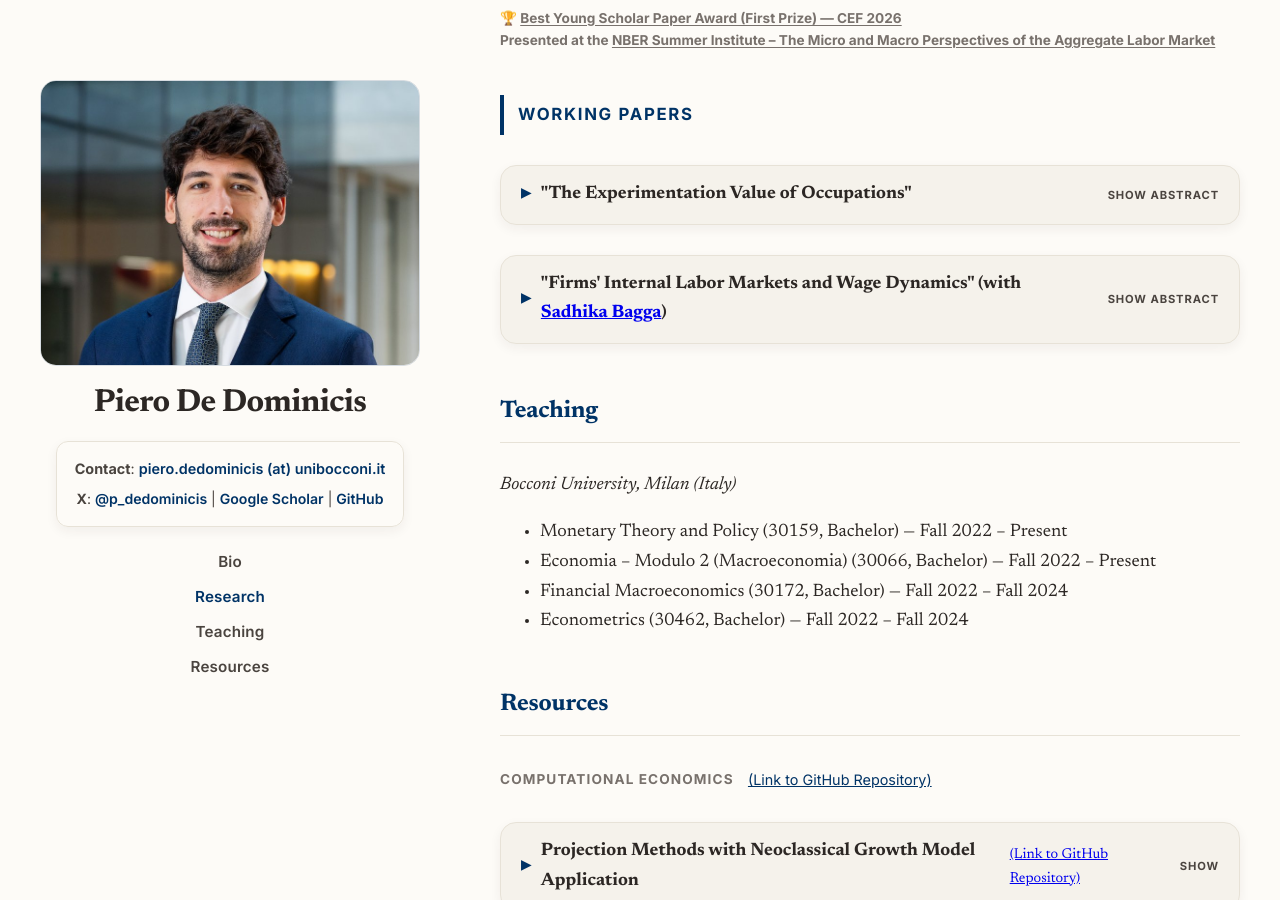
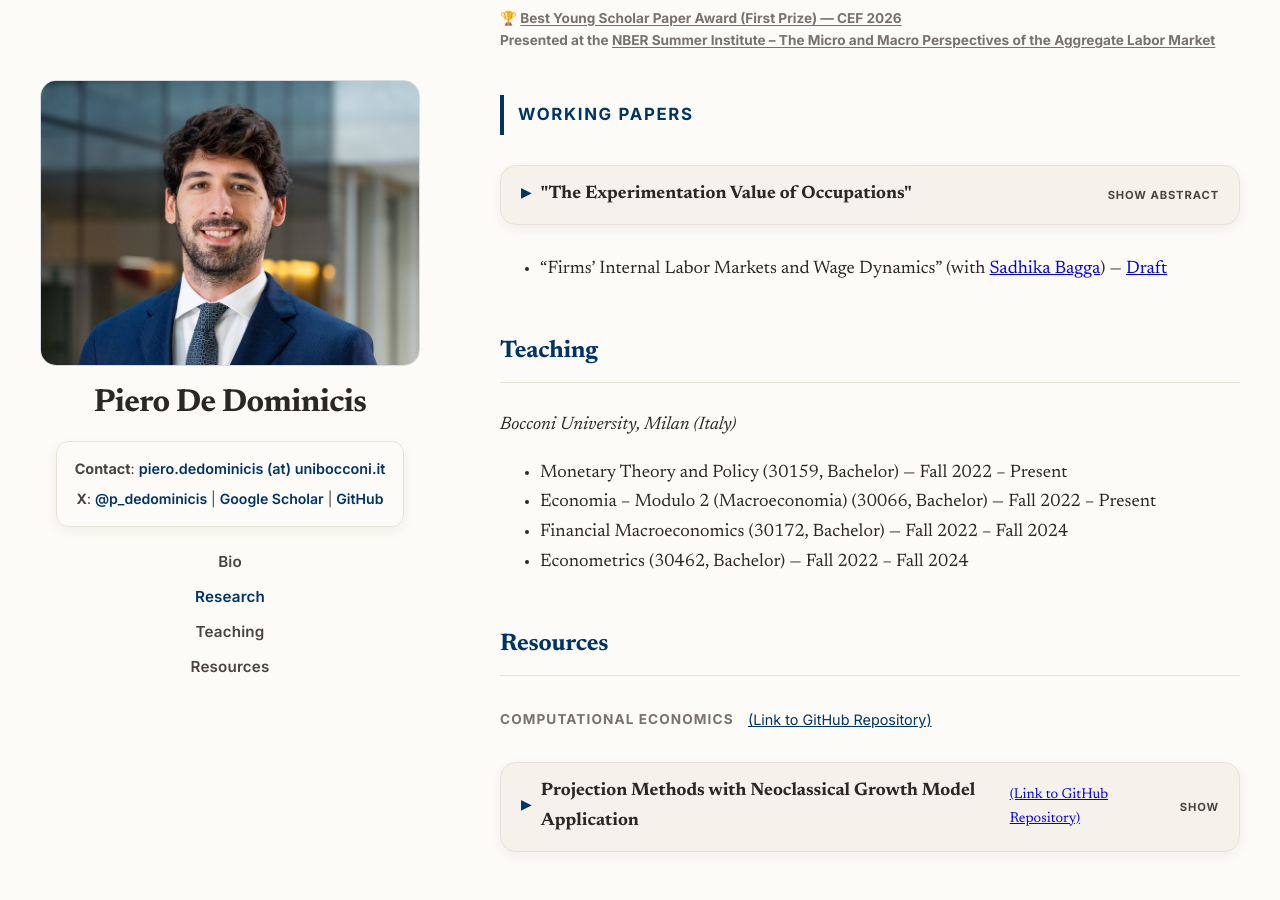
Before and after one commit to peppecon/peppecon.github.io, a Jekyll site: the page built from _pages/about.md, in a window 1280 px wide and 900 px high, scrolled down 1011 px. Built offline with Jekyll 4.4.1, drawn with Linux system fonts in a browser that asks for light colours.

Commit message:
Remove abstract of internal labor markets paper for now
Co-Authored-By: Claude Opus 5.5 <noreply@anthropic.com>

```diff
--- a/_pages/about.md
+++ b/_pages/about.md
@@ -116,30 +116,7 @@ In Spring 2026, I visited the Stanford Economics Department as a Visiting Studen
 
 </div>
 
-<div class="abstract-container is-paper">
-
-  <div class="abstract-header">
-    <span class="arrow">▶</span>
-    <span>
-      "Firms' Internal Labor Markets and Wage Dynamics" (with <a href="https://sadhikabagga.github.io/" target="_blank" rel="noopener noreferrer" onclick="event.stopPropagation();">Sadhika Bagga</a>)
-    </span>
-  </div>
-
-  <div class="abstract-content">
-
-    <div class="abstract-expanded">
-      <div class="abstract-text">
-        We study job mobility within firms and its consequences for wage dynamics. Using Portuguese matched employer-employee data, we find that upward job mobility and promotions are more likely in large and high-paying firms, and that the wage-growth premium that comes with them is larger. Workers who are not promoted see their wages grow at the same rate in every type of firm, while the wage growth of promoted workers is up to 6 percentage points larger in large or high-paying firms than in small or low-paying ones. The wage-growth advantage of large and high-paying firms is not a premium for working there, but a premium for moving up in the firm’s internal labor market.
-      </div>
-    </div>
-
-    <div class="draft-button">
-      <a href="/files/internal_labor_markets.pdf" target="_blank" rel="noopener noreferrer">Draft</a>
-    </div>
-
-  </div>
-
-</div>
+- "Firms' Internal Labor Markets and Wage Dynamics" (with <a href="https://sadhikabagga.github.io/" target="_blank" rel="noopener noreferrer">Sadhika Bagga</a>) — <a href="/files/internal_labor_markets.pdf" target="_blank" rel="noopener noreferrer">Draft</a>
 
 ## Teaching {#teaching}
 
```
